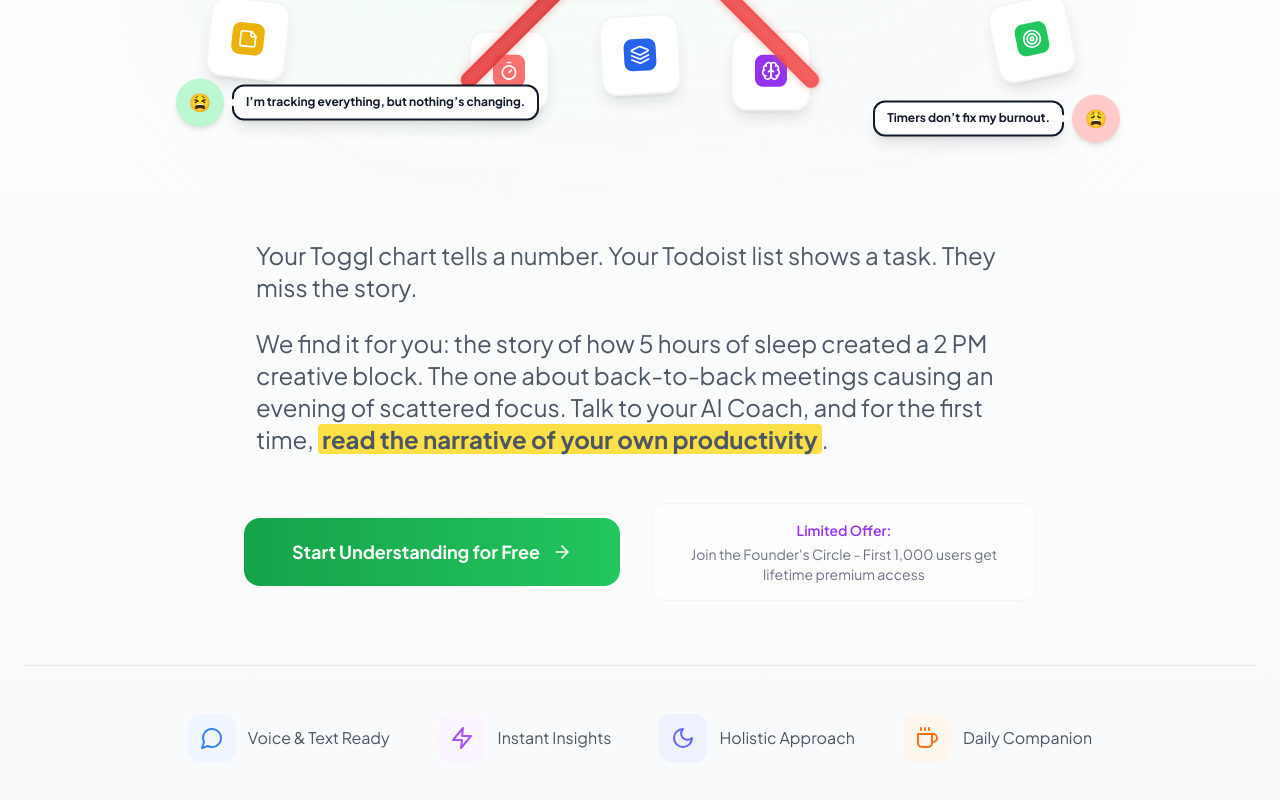
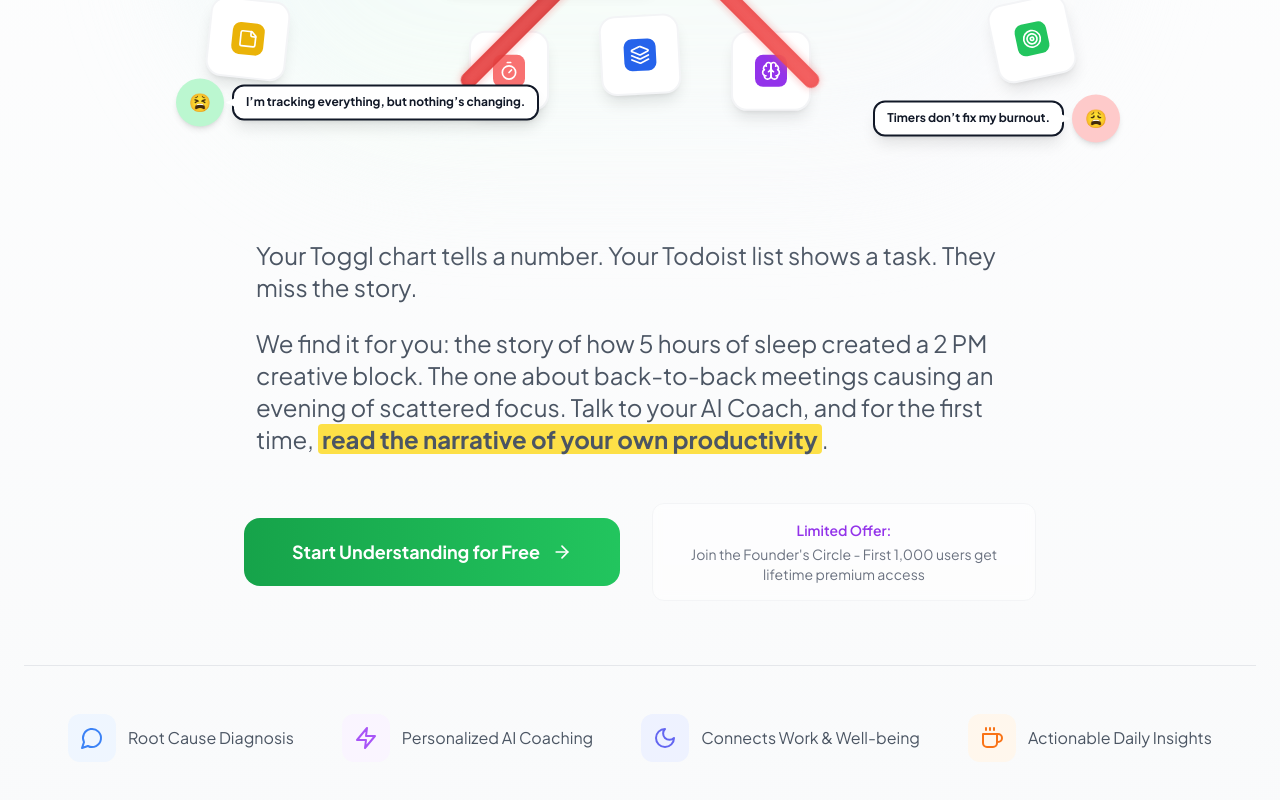
Before and after one commit to divyansharma001/AIProductivityCoach, a React (Vite) app: page / in a window 1280 px wide. Shown: the part 813-1613 px from the top of the page. Built offline with nearby package versions, Linux system fonts and the light colour scheme.

Commit message:
Update HeroSection text labels for clarity and relevance

```diff
--- a/src/components/HeroSection.tsx
+++ b/src/components/HeroSection.tsx
@@ -279,25 +279,25 @@ const HeroSection = () => {
               <div className="p-3 rounded-xl bg-blue-50 group-hover:bg-blue-100 transition-colors">
                 <MessageCircle className="h-6 w-6 text-blue-500" />
               </div>
-              <span className="text-base text-gray-600 font-medium group-hover:text-blue-500 transition-colors">Voice & Text Ready</span>
+              <span className="text-base text-gray-600 font-medium group-hover:text-blue-500 transition-colors">Root Cause Diagnosis</span>
             </div>
             <div className="flex items-center space-x-3 group">
               <div className="p-3 rounded-xl bg-purple-50 group-hover:bg-purple-100 transition-colors">
                 <Zap className="h-6 w-6 text-purple-500" />
               </div>
-              <span className="text-base text-gray-600 font-medium group-hover:text-purple-500 transition-colors">Instant Insights</span>
+              <span className="text-base text-gray-600 font-medium group-hover:text-purple-500 transition-colors">Personalized AI Coaching</span>
             </div>
             <div className="flex items-center space-x-3 group">
               <div className="p-3 rounded-xl bg-indigo-50 group-hover:bg-indigo-100 transition-colors">
                 <Moon className="h-6 w-6 text-indigo-500" />
               </div>
-              <span className="text-base text-gray-600 font-medium group-hover:text-indigo-500 transition-colors">Holistic Approach</span>
+              <span className="text-base text-gray-600 font-medium group-hover:text-indigo-500 transition-colors">Connects Work & Well-being</span>
             </div>
             <div className="flex items-center space-x-3 group">
               <div className="p-3 rounded-xl bg-orange-50 group-hover:bg-orange-100 transition-colors">
                 <Coffee className="h-6 w-6 text-orange-500" />
               </div>
-              <span className="text-base text-gray-600 font-medium group-hover:text-orange-500 transition-colors">Daily Companion</span>
+              <span className="text-base text-gray-600 font-medium group-hover:text-orange-500 transition-colors">Actionable Daily Insights</span>
             </div>
           </div>
         </div>
```
